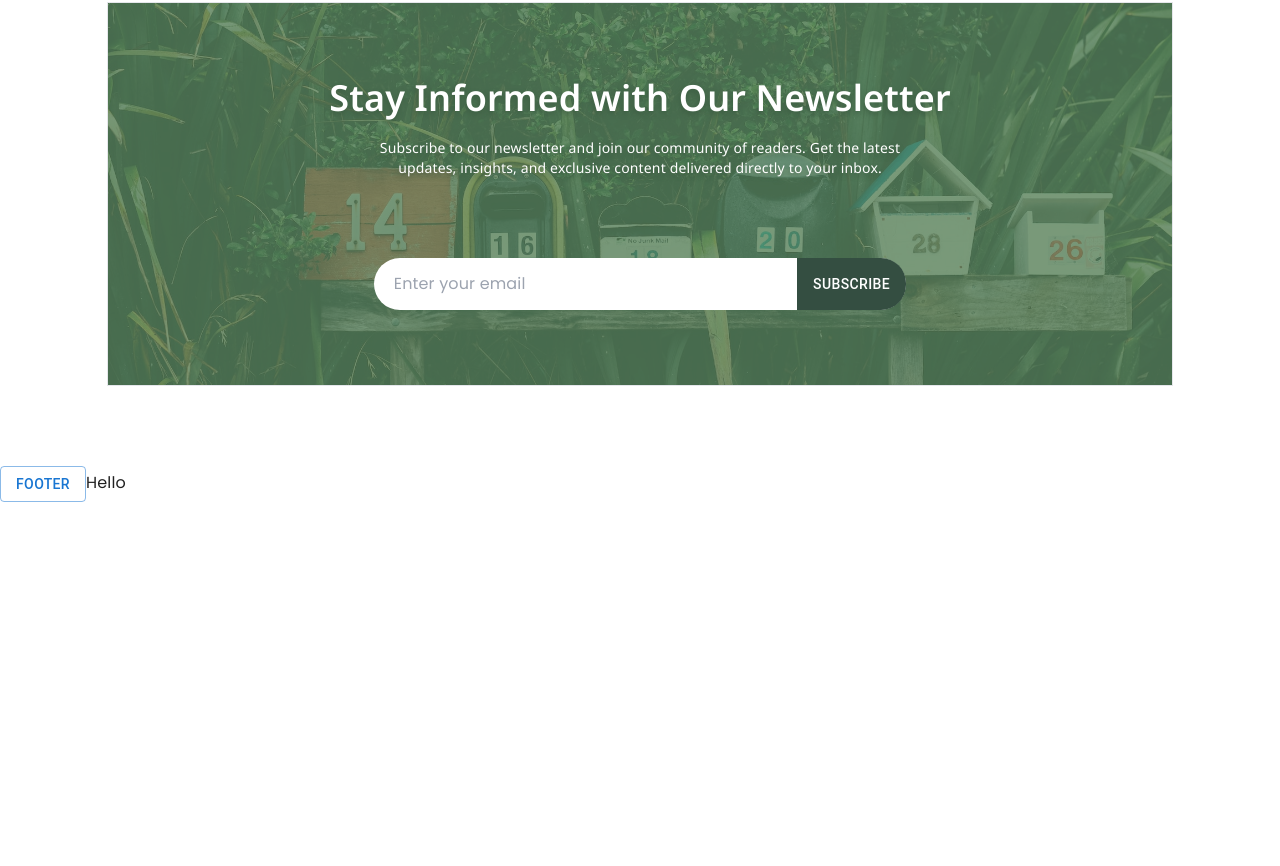
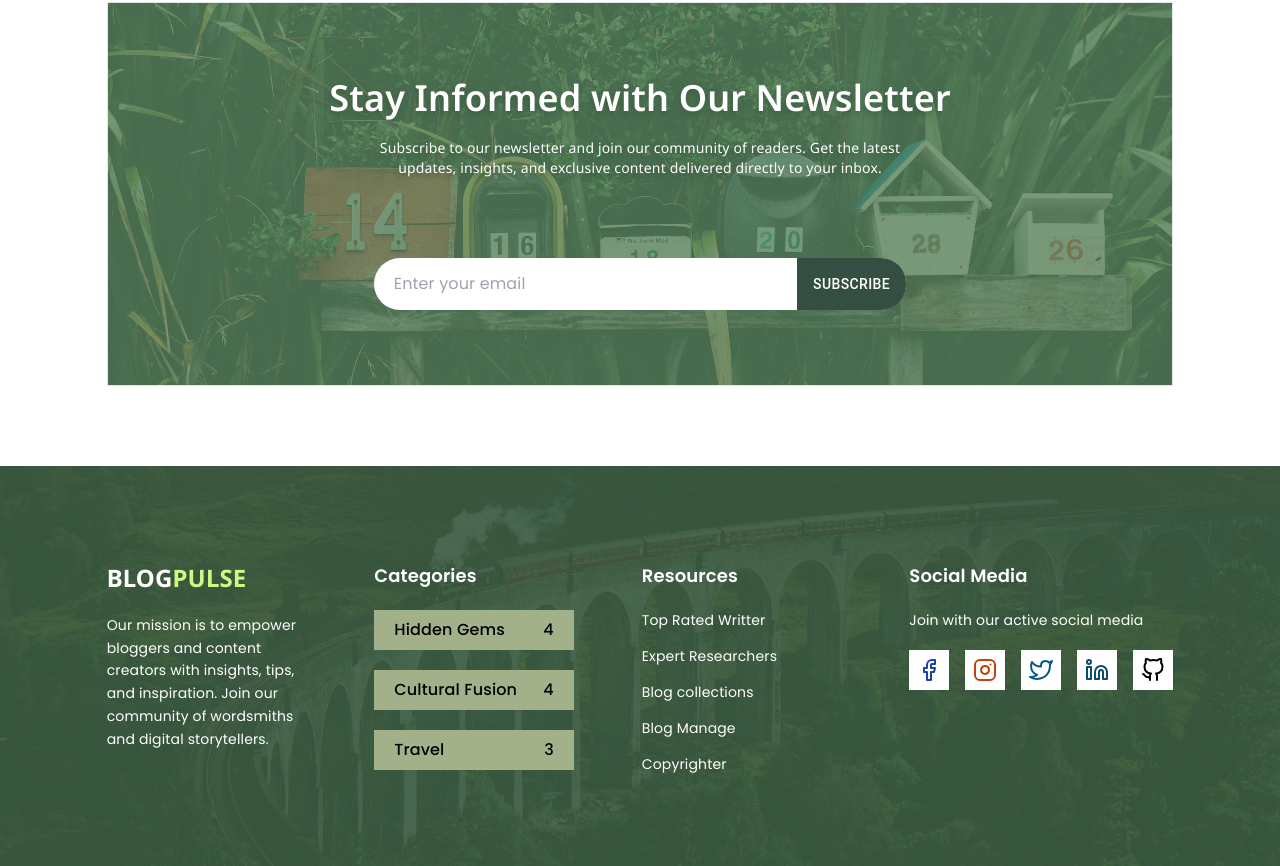
Before and after one commit to mursalinmirme/blog-pulse, a React (Vite) app: page / in a window 1280 px wide. Shown: the part 2037-2903 px from the top of the page. Before the commit the page ends 2539 px from the top, so only its background shows below. Built offline with nearby package versions, Linux system fonts and the light colour scheme.

Commit message:
I have make the footer sections design

```diff
--- a/src/components/Footer.jsx
+++ b/src/components/Footer.jsx
@@ -1,10 +1,67 @@
-import { Button } from "@mui/material";
-
+import { FiFacebook, FiGithub, FiInstagram, FiLinkedin, FiTwitter } from 'react-icons/fi';
+import footerBg from '../assets/footerbg.jpg';
 const Footer = () => {
   return (
-    <div className="mt-20">
-      <Button variant="outlined">Footer</Button>
-      <button>Hello</button>
+    <div className="mt-20 max-w-screen-2xl mx-auto relative">
+      <img className='h-[400px] w-full object-cover' src={footerBg} alt="" />
+      <div className='w-full h-full bg-[#3a5a40ea] absolute top-0 left-0'>
+        <div className='w-10/12 mx-auto flex justify-between gap-7 pt-24'>
+          {/* brand and social icons */}
+           <div className='text-white flex-1'>
+              <h2 className='text-2xl uppercase font-fontNoto font-bold'>Blog<span className='text-[#ccf97f]'>Pulse</span></h2>
+              <p className='text-sm mt-5 leading-relaxed w-5/6'>Our mission is to empower bloggers and content creators with insights, tips, and inspiration. Join our community of wordsmiths and digital storytellers. </p>
+           </div>
+           <div className='flex-1 text-white'>
+            <h3 className='text-lg font-semibold'>Categories</h3>
+            <div className='w-10/12'>
+              <div className='flex justify-between px-5 py-2 bg-[#A3B18A] text-black font-medium mt-5'>
+                <span>Hidden Gems</span>
+                <span>4</span>
+              </div>
+              <div className='flex justify-between px-5 py-2 bg-[#A3B18A] text-black font-medium mt-5'>
+                <span>Cultural Fusion</span>
+                <span>4</span>
+              </div>
+              <div className='flex justify-between px-5 py-2 bg-[#A3B18A] text-black font-medium mt-5'>
+                <span>Travel</span>
+                <span>3</span>
+              </div>
+            </div>
+           </div>
+           <div className='flex-1 text-white'>
+            <h3 className='text-lg font-semibold'>Resources</h3>
+            <ul className='list-none mt-5 text-sm space-y-4'>
+              <li className='flex items-center gap-2'>
+                <span>Top Rated Writter</span>
+              </li>
+              <li className='flex items-center gap-2'>
+                <span>Expert Researchers</span>
+              </li>
+              <li className='flex items-center gap-2'>
+                <span>Blog collections</span>
+              </li>
+              <li className='flex items-center gap-2'>
+                <span>Blog Manage</span>
+              </li>
+              <li className='flex items-center gap-2'>
+                <span>Copyrighter</span>
+              </li>
+            </ul>
+           </div>
+           <div className='flex-1 text-white'>
+            <h3 className='text-lg font-semibold'>Social Media</h3>
+            <p className='text-sm mt-5'>Join with our active social media</p>
+            <div className='flex gap-4'>
+              <a className='w-10 mt-5 text-black h-10 bg-white text-2xl flex justify-center items-center' href="#"><FiFacebook className='text-blue-800'></FiFacebook></a>
+              <a className='w-10 mt-5 text-black h-10 bg-white text-2xl flex justify-center items-center' href="#"><FiInstagram className='text-orange-700'></FiInstagram></a>
+              <a className='w-10 mt-5 text-black h-10 bg-white text-2xl flex justify-center items-center' href="#"><FiTwitter className='text-sky-800'></FiTwitter></a>
+              <a className='w-10 mt-5 text-black h-10 bg-white text-2xl flex justify-center items-center' href="#"><FiLinkedin className='text-sky-900'></FiLinkedin></a>
+              <a className='w-10 mt-5 text-black h-10 bg-white text-2xl flex justify-center items-center' href="#"><FiGithub></FiGithub></a>
+
+            </div>
+           </div>
+        </div>
+      </div>
     </div>
   );
 };
```
Also changed, not shown: src/assets/footerbg.jpg (added).
